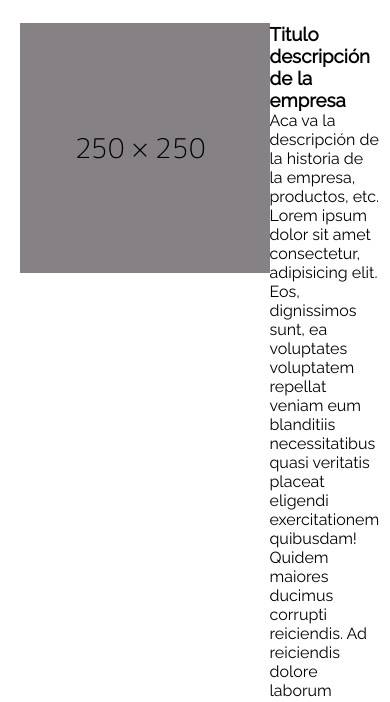
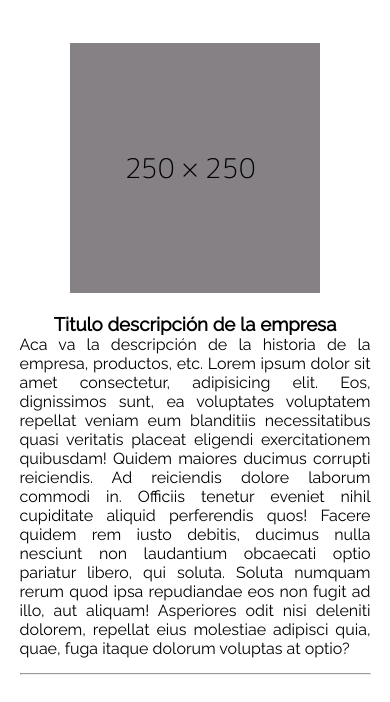
Before and after one commit to octaviofarinia/Tienda-AyC, a plain HTML site: page docs/pages/nosotros.html in a window 390 px wide. Shown: the part 47-749 px from the top of the page. Drawn offline with Linux system fonts and the light colour scheme.

Commit message:
responsive nosotros

```diff
--- a/docs/css/categoria_style.css
+++ b/docs/css/categoria_style.css
@@ -61,10 +61,10 @@ section.descripcionYTitulo p {
 @media (max-width: 800px) {
 
 }
-/* FIN MEDIA 768px */
+/* FIN MEDIA 800px */
 
 /* MEDIA 425px */
 @media (max-width: 425px) {
 
 }
-/* FIN MEDIA 375px */
+/* FIN MEDIA 425px */
--- a/docs/css/nosotros_style.css
+++ b/docs/css/nosotros_style.css
@@ -28,4 +28,23 @@
 
 img.descripcionSectionImg {
     height: 250px;
+    width: 250px;
+    margin: auto 20px;
 }
+
+/* MEDIA 600px */
+@media (max-width: 600px) {
+    #containerUno, #containerDos {
+        flex-direction: column;
+    }
+    img.descripcionSectionImg {
+        margin: 20px auto;
+    }
+    .titulo {
+        text-align: center;
+    }
+    .descripcionSectionBody p {
+        text-align: justify;
+    }
+}
+/* FIN MEDIA 600px */
```
